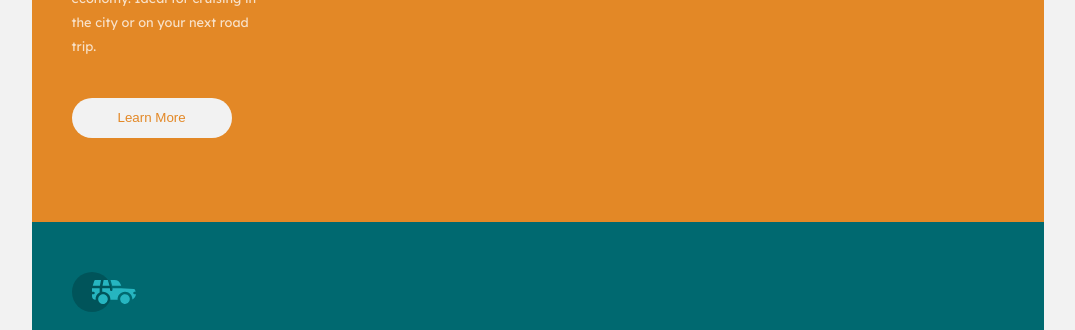
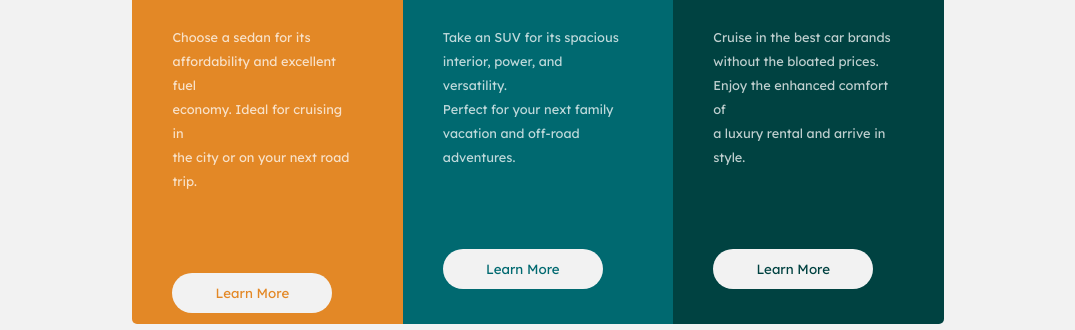
Before and after one commit to felipedvieira/3-column-preview-card-component, a plain HTML site: page index.html in a window 1280 px wide. Shown: the part 321-651 px from the top of the page, without its empty margins (102-1177 px from the left). Drawn offline with Linux system fonts and the light colour scheme; a web font is replaced by a local one.

Commit message:
Update style.css

```diff
--- a/style.css
+++ b/style.css
@@ -3,6 +3,7 @@
   padding: 0;
 }
 
+@media (max-width: 700px) {
   html {
     height: 1502px;
   }
@@ -80,6 +81,7 @@ p span {
   }
 
   .button_Sedan {
+    font-family: "Lexend Deca", sans-serif;
     border: none;
     background-color: hsl(0, 0%, 95%);
     width: 160px;
@@ -93,6 +95,7 @@ p span {
     color: hsl(0, 0%, 95%);
   }
   .button_SUV {
+    font-family: "Lexend Deca", sans-serif;
     border: none;
     background-color: hsl(0, 0%, 95%);
     width: 160px;
@@ -106,6 +109,7 @@ p span {
     color: hsl(0, 0%, 95%);
   }
   .button_Luxury {
+    font-family: "Lexend Deca", sans-serif;
     border: none;
     background-color: hsl(0, 0%, 95%);
     width: 160px;
@@ -118,3 +122,131 @@ p span {
     border: 2px solid hsl(0, 0%, 95%);
     color: hsl(0, 0%, 95%);
   }
+  .display_None {
+    display: none;
+  }
+}
+
+@media (min-width: 701px) {
+  html {
+    height: 100%;
+  }
+  body {
+    height: 100%;
+    background-color: hsl(0, 0%, 95%);
+  }
+  p span {
+    display: block;
+  }
+  .attribution {
+    font-size: 11px;
+    text-align: center;
+  }
+  .attribution a {
+    color: hsl(228, 45%, 44%);
+  }
+  .flex {
+    display: flex;
+    height: 100%;
+    width: 100%;
+    justify-content: center;
+    align-items: center;
+  }
+  .goldBox {
+    background-color: hsl(31, 77%, 52%);
+    height: 55%;
+    max-height: 440px;
+    max-width: 260px;
+    width: 18%;
+    border-top-left-radius: 5px;
+    border-bottom-left-radius: 5px;
+    padding-top: 50px;
+    padding-left: 40px;
+  }
+  .cyanBox {
+    background-color: hsl(184, 100%, 22%);
+    height: 55%;
+    width: 18%;
+    max-height: 440px;
+    max-width: 260px;
+    padding-top: 50px;
+    padding-left: 40px;
+  }
+  .greenBox {
+    background-color: hsl(179, 100%, 13%);
+    height: 55%;
+    width: 18%;
+    max-height: 440px;
+    max-width: 260px;
+    border-top-right-radius: 5px;
+    border-bottom-right-radius: 5px;
+    padding-top: 50px;
+    padding-left: 40px;
+  }
+  .button_Sedan {
+    font-family: "Lexend Deca", sans-serif;
+    border: none;
+    background-color: hsl(0, 0%, 95%);
+    width: 160px;
+    height: 40px;
+    border-radius: 30px;
+    color: hsl(31, 77%, 52%);
+  }
+  .button_Sedan:hover {
+    background-color: hsl(31, 77%, 52%);
+    border: 2px solid hsl(0, 0%, 95%);
+    color: hsl(0, 0%, 95%);
+  }
+  .button_SUV {
+    font-family: "Lexend Deca", sans-serif;
+    border: none;
+    background-color: hsl(0, 0%, 95%);
+    width: 160px;
+    height: 40px;
+    border-radius: 30px;
+    color: hsl(184, 100%, 22%);
+  }
+  .button_SUV:hover {
+    background-color: hsl(184, 100%, 22%);
+    border: 2px solid hsl(0, 0%, 95%);
+    color: hsl(0, 0%, 95%);
+  }
+  .button_Luxury {
+    font-family: "Lexend Deca", sans-serif;
+    border: none;
+    background-color: hsl(0, 0%, 95%);
+    width: 160px;
+    height: 40px;
+    border-radius: 30px;
+    color: hsl(179, 100%, 13%);
+  }
+  .button_Luxury:hover {
+    background-color: hsl(179, 100%, 13%);
+    border: 2px solid hsl(0, 0%, 95%);
+    color: hsl(0, 0%, 95%);
+  }
+  .heading_Text {
+    font-family: "Big Shoulders", sans-serif;
+    font-optical-sizing: auto;
+    font-weight: 500;
+    font-style: normal;
+    font-size: 2rem;
+    color: hsl(0, 0%, 95%);
+    text-transform: uppercase;
+    padding-top: 20px;
+  }
+  .p_Text {
+    font-family: "Lexend Deca", sans-serif;
+    font-optical-sizing: auto;
+    font-weight: 400;
+    color: hsla(0, 0%, 100%, 0.75);
+    font-size: 0.8rem;
+    padding-top: 40px;
+    padding-bottom: 80px;
+    line-height: 1.5rem;
+    width: 80%;
+  }
+  .display_None_desktop {
+    display: none;
+  }
+}
```
Lines whose indentation alone changed are shown as unchanged.
